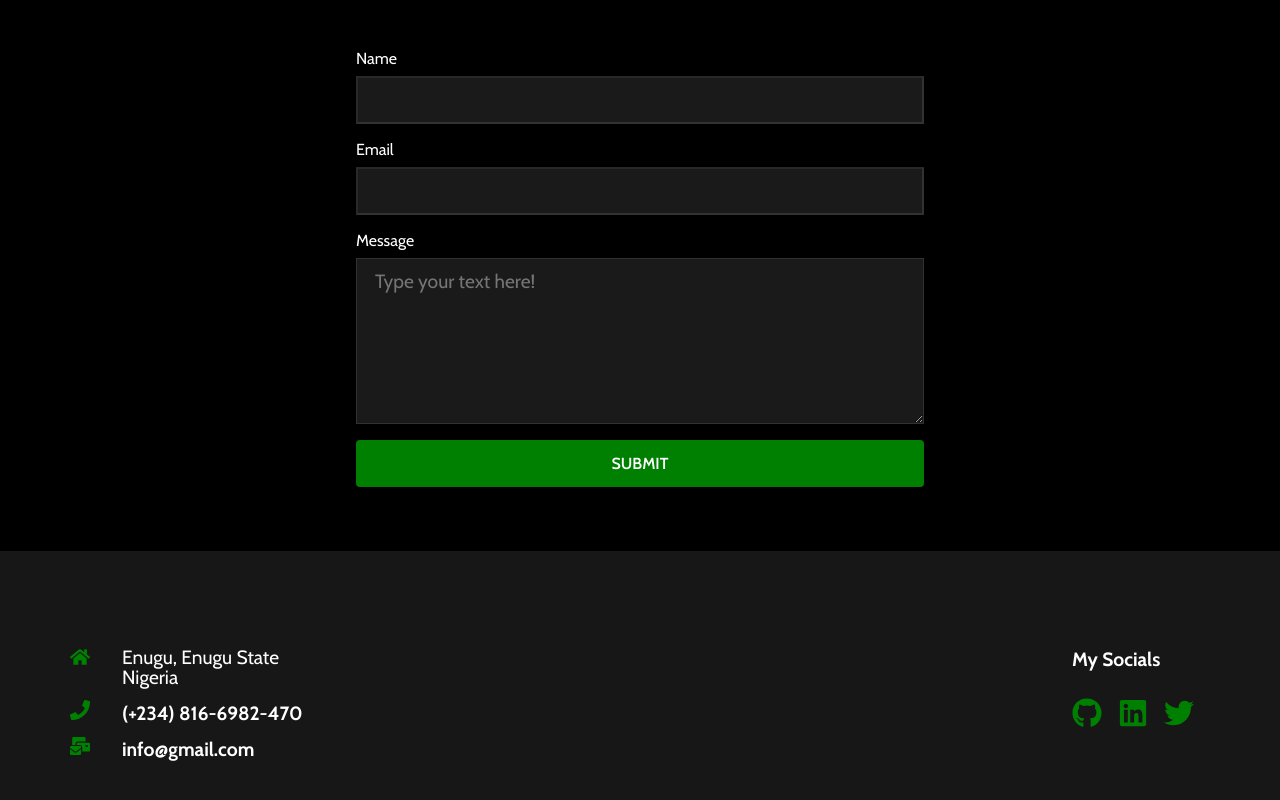
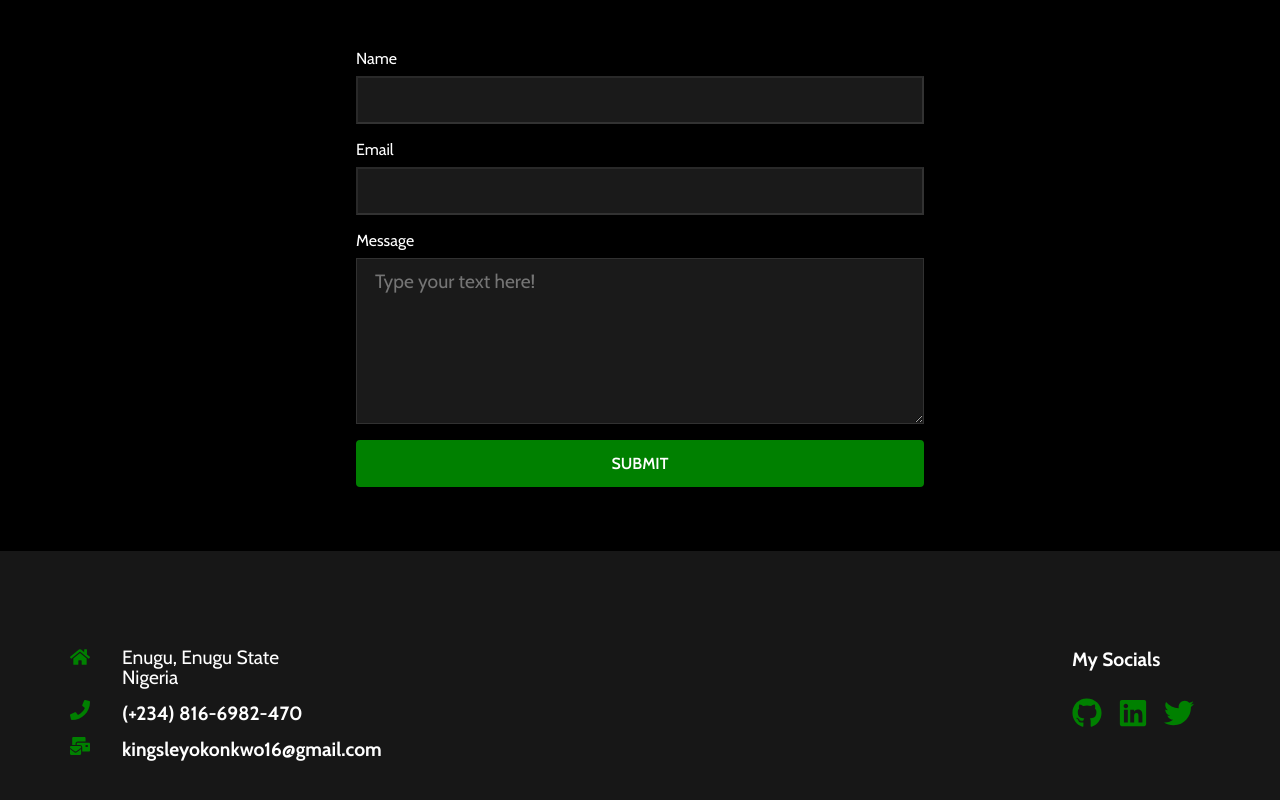
Before and after one commit to kingsleyokonkwo/my-portfolio, a React (Create React App) app: page / in a window 1280 px wide. Shown: the part 1678-2478 px from the top of the page. Built offline with nearby package versions, Linux system fonts and the light colour scheme.

Commit message:
modified

```diff
--- a/src/components/Footer.js
+++ b/src/components/Footer.js
@@ -30,7 +30,7 @@ export default function Footer() {
                             <a href="mailto: kingsleyokonkwo16@gmail.com">
                                 <FaMailBulk size={20}
                                 style={{ color: "green", marginRight: "2rem"}} />
-                                info@gmail.com
+                                kingsleyokonkwo16@gmail.com
                             </a>
                         </h3>
                     </div>
```
